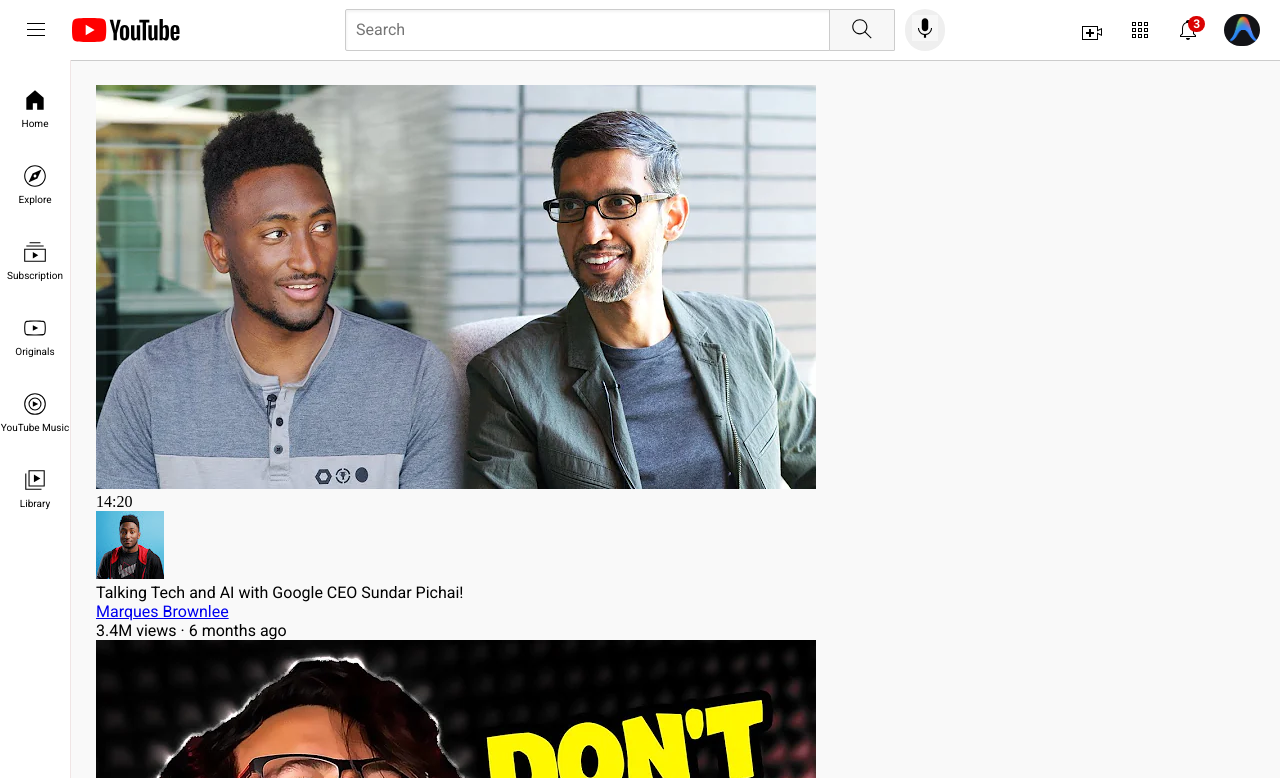
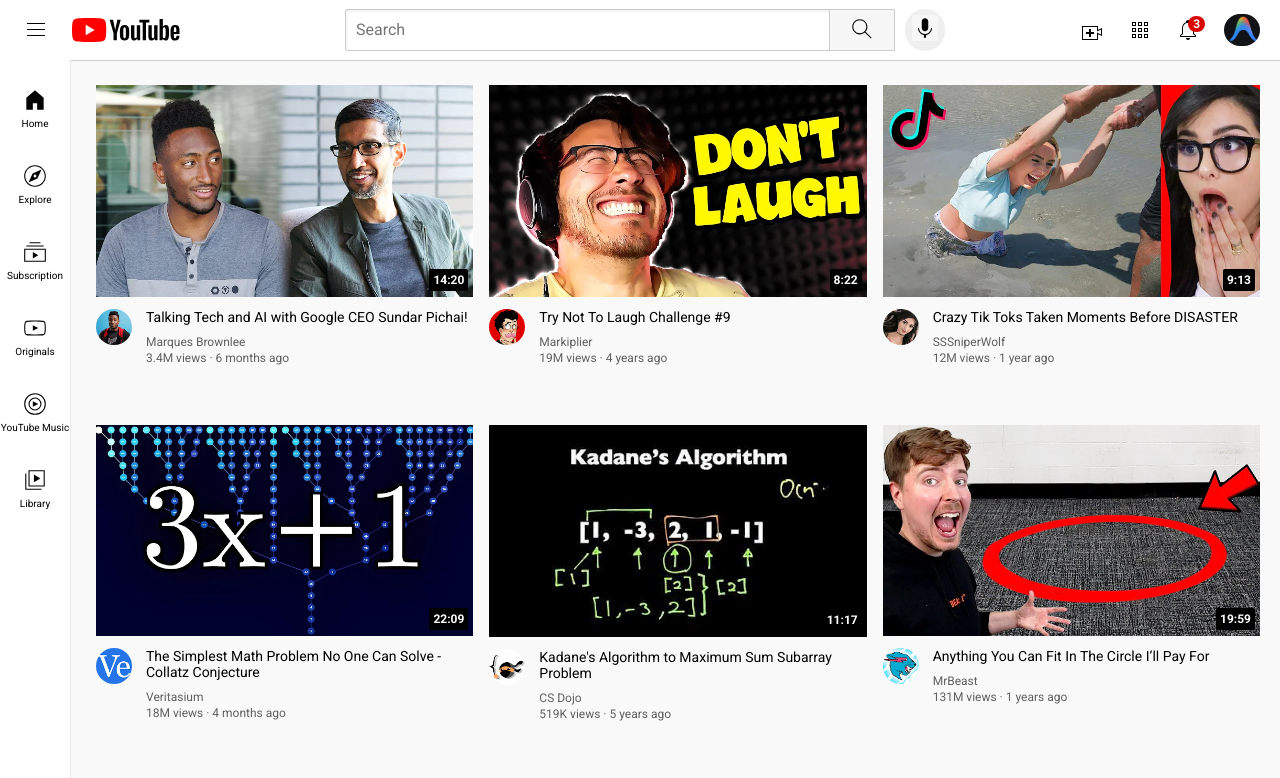
Before and after one commit to pratyushmishra9920-ship-it/youtube-clone, a plain HTML site: page index.html in a window 1280 px wide. Shown: the top 778 px of the page. Drawn offline with Linux system fonts and the light colour scheme; files whose address does not match are found by name.

Commit message:
Update index.html

```diff
--- a/index.html
+++ b/index.html
@@ -11,7 +11,7 @@
         <link href="https://fonts.googleapis.com/css2?family=Roboto:ital,wght@0,100..900;1,100..900&display=swap" rel="stylesheet">
 
         <link rel="stylesheet" href="styles/general.css">
-        <link rel="stylesheet" href="styles/style.css">
+        <link rel="stylesheet" href="styles/videos.css">
         <link rel="stylesheet" href="styles/header.css">
         <link rel="stylesheet" href="styles/sidebar.css">
     </head>
```
